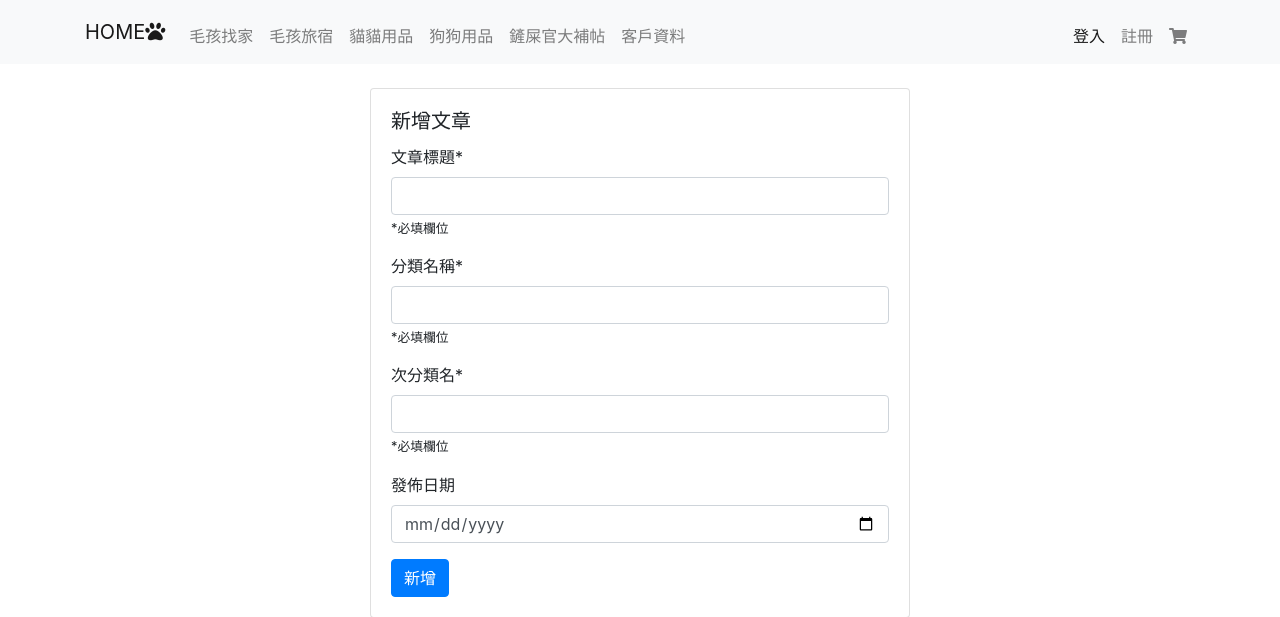
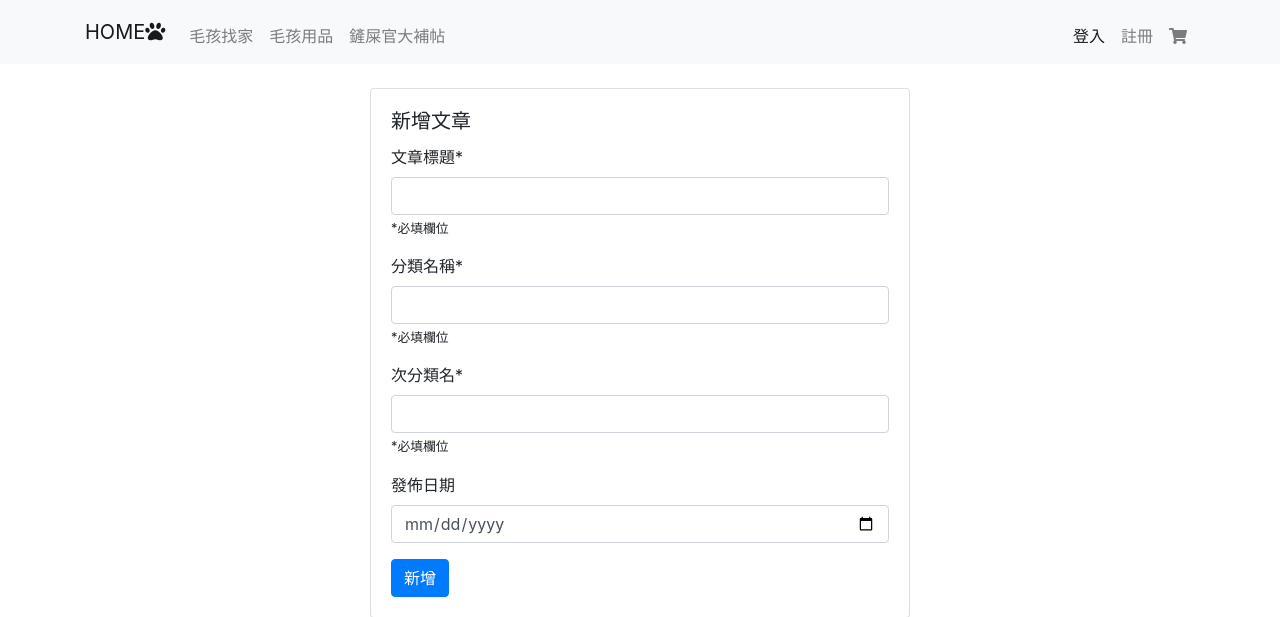
Before and after one commit to TingYunCho/Pets-Project, a PHP site: page /article-insert.php in a window 1280 px wide. Shown: the top 617 px of the page. Run offline with PHP 8.4, Linux system fonts and the light colour scheme.

Commit message:
navbar整合2

```diff
--- a/partials/navbar.php
+++ b/partials/navbar.php
@@ -11,20 +11,16 @@
                         <a class="nav-link" href="#">毛孩找家</a>
                     </li>
                     <li class="nav-item">
-                        <a class="nav-link" href="#">毛孩旅宿</a>
-                    </li>
-                    <li class="nav-item">
-                        <a class="nav-link" href="#">貓貓用品</a>
-                    </li>
-                    <li class="nav-item">
-                        <a class="nav-link" href="#">狗狗用品</a>
+                        <a class="nav-link" href="#">毛孩用品</a>
                     </li>
                     <li class="nav-item">
                         <a class="nav-link" href="article-list.php">鏟屎官大補帖</a>
                     </li>
+                    <?php if(! empty( $_SESSION['user']['avatar'])): ?>
                     <li class="nav-item">
                         <a class="nav-link" href="customers-list.php">客戶資料</a>
                     </li>
+                    <?php endif; ?>
             </ul>
 
             <ul class="navbar-nav">
@@ -33,7 +29,6 @@
                         <a class="nav-link" ><?= $_SESSION['user']['nickname'] ?></a>
                     </li>
                     <li class="nav-item d-flex">
-                        <h4><i class="fas fa-user-edit"></i></h4>
                         <a class="nav-link" href="member-edit.php">編輯個人資料</a>
                     </li>
                     <li class="nav-item">
```
